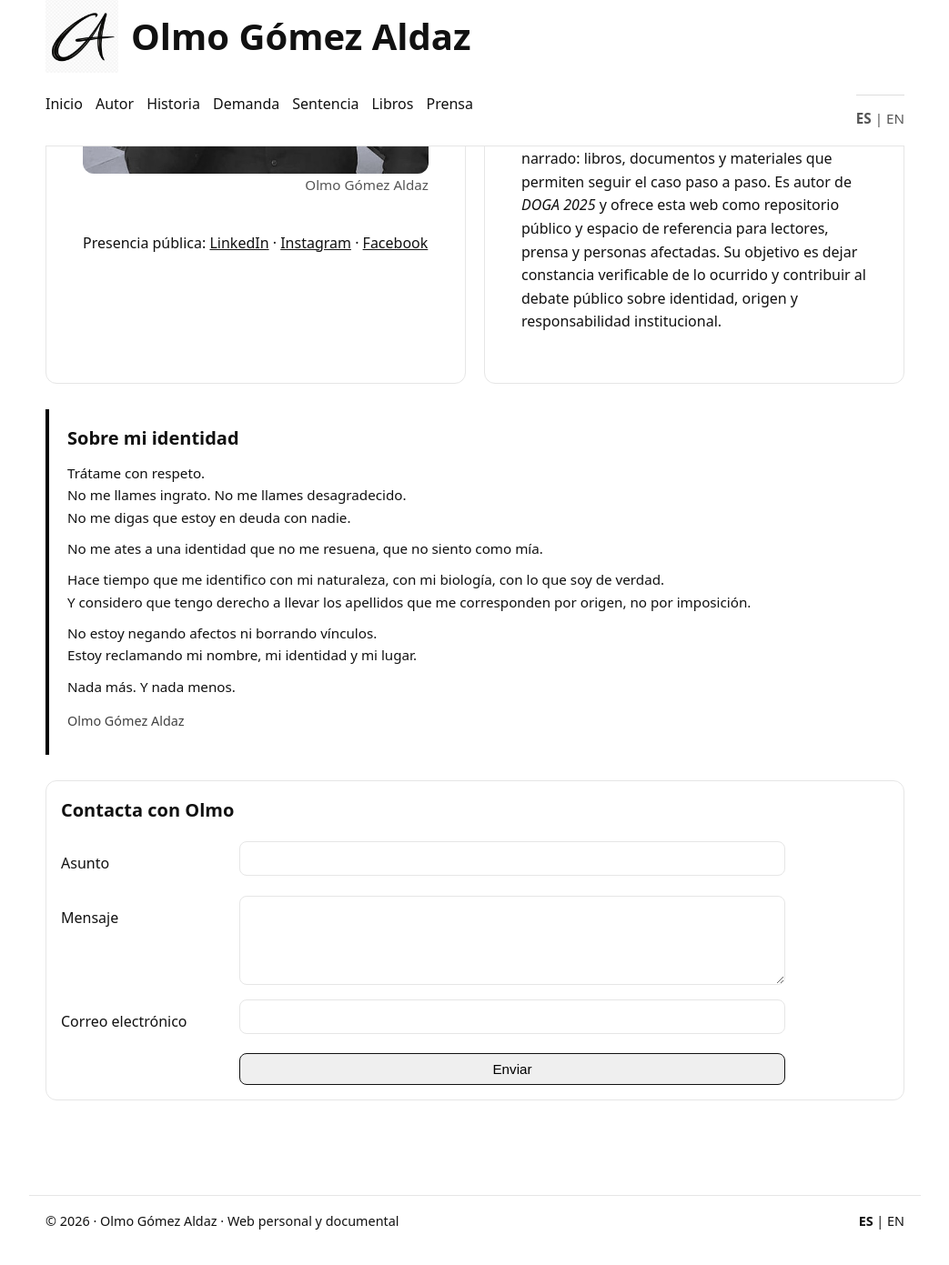
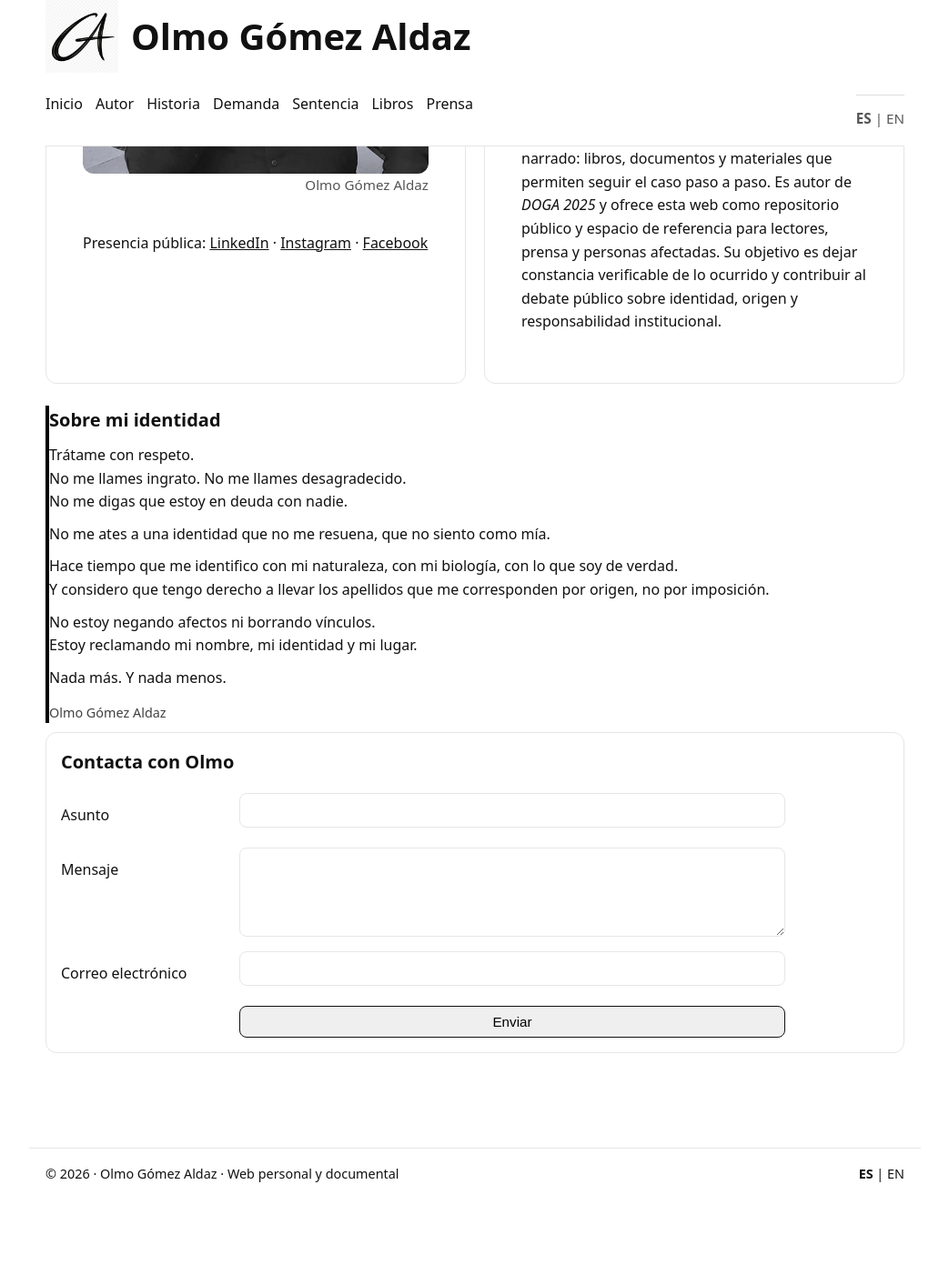
Before and after one commit to olmogaldaz/olmogaldaz.github.io, a Jekyll site: the page built from es/autor/index.html, in a window 1280 px wide and 1400 px high, scrolled down 497 px. Shown: the top 1391 px of the window at 91% size, without its empty margins (118-1161 px from the left). Built offline with Jekyll 4.4.1, drawn with Linux system fonts in a browser that asks for light colours; after the commit the page ends 1845 px from its top, so only the background shows below that.

Commit message:
Update style.css

```diff
--- a/css/style.css
+++ b/css/style.css
@@ -366,10 +366,7 @@ form textarea {
 }
 
 .identity-quote{
-  margin:28px 0;
-  padding:16px 20px;
   border-left:4px solid #000;
-  font-size:0.95rem;
 }
 
 .identity-quote p{
```
